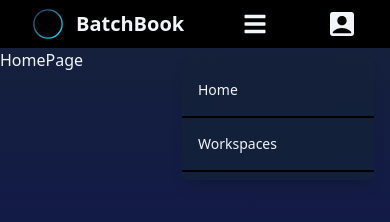
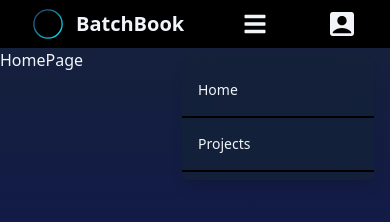
Before and after one commit to pewpewnor/old-portfolio-website, a Next.js app: page / in a window 390 px wide. Both pictures are taken after a click on the icon 255 px from the left and 24 px from the top of the page. Shown: the top 222 px of the page. Built offline with nearby package versions, Linux system fonts and the light colour scheme.

Commit message:
fix: change navbar link

```diff
--- a/src/components/layouts/Navbar.tsx
+++ b/src/components/layouts/Navbar.tsx
@@ -69,10 +69,10 @@ const Navbar: FC<NavbarProps> = (props: NavbarProps) => {
 						Home
 					</Link>
 					<Link
-						href="/workspaces"
+						href="/projects"
 						className="block border-b-2 border-black px-4 py-4 text-sm text-slate-100 active:bg-light-shade-blue"
 					>
-						Workspaces
+						Projects
 					</Link>
 				</div>
 			)}
```
